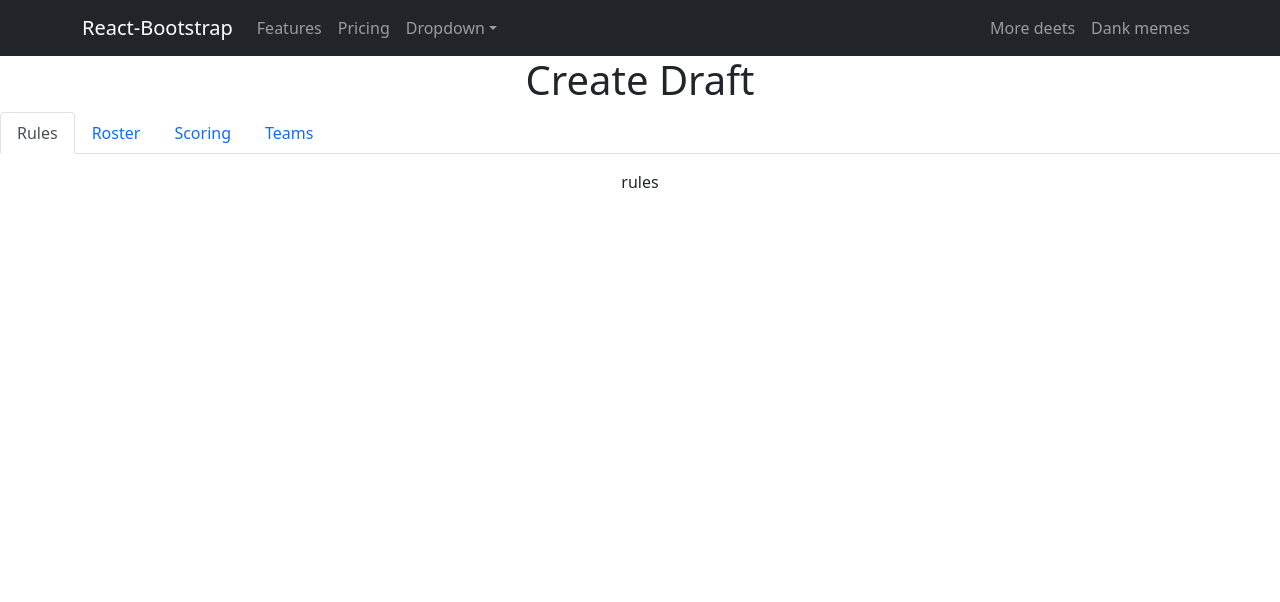
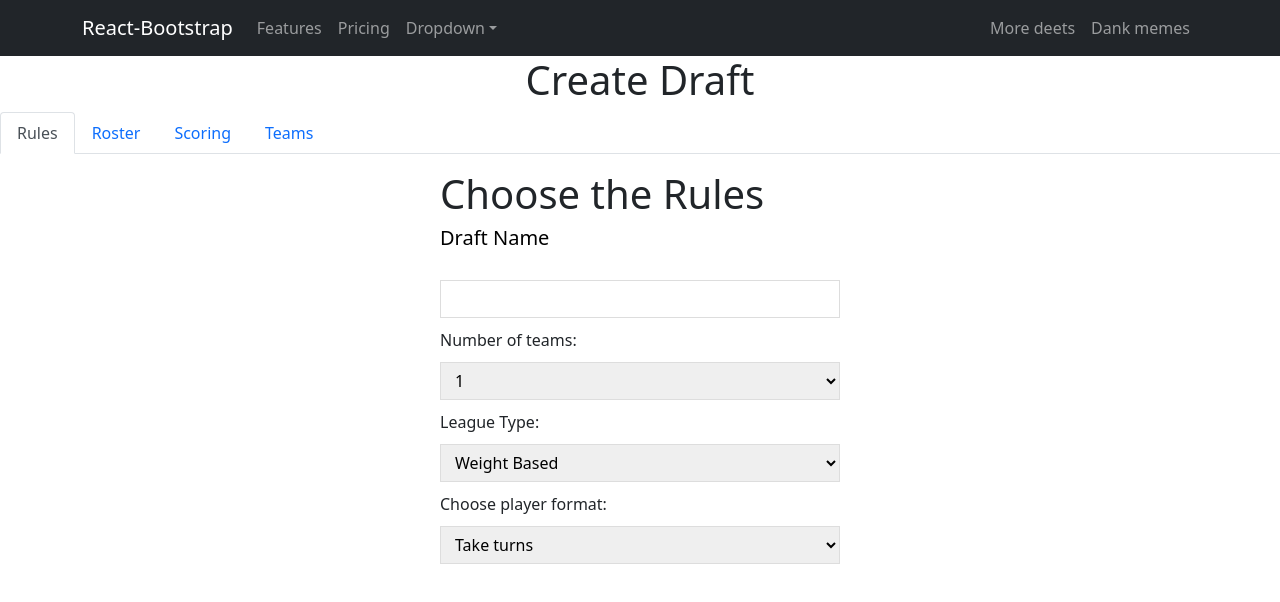
Before and after one commit to YowKuan/e6156-frontend, a React (Create React App) app in the folder front-end-6156/: page /create_draft in a window 1280 px wide. Both pictures are taken after a click on the tab "Rules". Shown: the top 602 px of the page. Built offline with nearby package versions, Linux system fonts and the light colour scheme.

Commit message:
rules & roster first format (to do: disable option)

```diff
--- /dev/null
+++ b/front-end-6156/src/helper/Checkbox.js
@@ -0,0 +1,8 @@
+import React from 'react';
+
+const Checkbox = ({ type = 'checkbox', name, number = 1, onChange }) => {
+    console.log("Checkbox: ", name, number);
+
+  return (<input name={name}  type="text" pattern="[0-9]*" value='1' /> )
+}
+export default Checkbox;
--- a/front-end-6156/src/pages/CreateDraft.js
+++ b/front-end-6156/src/pages/CreateDraft.js
@@ -2,16 +2,18 @@ import React from 'react';
 import 'bootstrap/dist/css/bootstrap.min.css';
 import {Tab, Tabs} from 'react-bootstrap';
 import NavBar from '../components/NavBar/NavBar';
+import Roster from './Roster';
+import Rules from './Rules';
 
 const CreateDraft = () => (
   <div>
     <h1>Create Draft</h1>
     <Tabs defaultActiveKey="profile" id="uncontrolled-tab-example" className="mb-3">
       <Tab eventKey="rules" title="Rules">
-        rules
+        <Rules/>
       </Tab>
       <Tab eventKey="roster" title="Roster">
-        roster
+        <Roster/>
       </Tab>
       <Tab eventKey="scoring" title="Scoring">
         scoring
--- /dev/null
+++ b/front-end-6156/src/pages/Roster.js
@@ -0,0 +1,169 @@
+import React ,{ useState, useEffect }from 'react'
+import Checkbox from '../helper/Checkbox';
+import roster from './roster.css'
+
+
+
+
+
+function Roster() {
+  const [oneB, setOneB] = useState(1)
+  const [twoB, setTwoB] = useState(1)
+  const [threeB, setThreeB] = useState(1)
+  const [ss, setSS] = useState(1)
+  const [c, setC] = useState(1)
+  const [of, setOF] = useState(1)
+  const [sp, setSP] = useState(1)
+  const [rp, setRP] = useState(1)
+  const [dh, setDH] = useState(1)
+
+
+
+    return (
+      <div className="roster">
+        <h2>Choose the roster</h2>
+        <form>
+          <label> 1B: </label>
+          <select value={oneB} onChange={(e)=> setOneB(e.target.value)}>
+            <option value="1" selected> 1 </option>
+            <option value="2"> 2 </option>
+            <option value="3"> 3 </option>
+          </select>
+          <label> 2B: </label>
+          <select value={twoB} onChange={(e)=> setTwoB(e.target.value)}>
+            <option value="1" selected> 1 </option>
+            <option value="2"> 2 </option>
+            <option value="3"> 3 </option>
+          </select>
+          <label> 3B: </label>
+          <select value={threeB} onChange={(e)=> setThreeB(e.target.value)}>
+            <option value="1" selected> 1 </option>
+            <option value="2"> 2 </option>
+            <option value="3"> 3 </option>
+          </select>
+          <label> SS: </label>
+          <select value={ss} onChange={(e)=> setSS(e.target.value)}>
+            <option value="1" selected> 1 </option>
+            <option value="2"> 2 </option>
+            <option value="3"> 3 </option>
+          </select>
+          <label> C: </label>
+          <select value={c} onChange={(e)=> setC(e.target.value)}>
+            <option value="1" selected> 1 </option>
+            <option value="2"> 2 </option>
+            <option value="3"> 3 </option>
+          </select>
+          <label> OF: </label>
+          <select value={of} onChange={(e)=> setOF(e.target.value)}>
+            <option value="1" selected> 1 </option>
+            <option value="2"> 2 </option>
+            <option value="3"> 3 </option>
+          </select>
+          <label> SP: </label>
+          <select value={sp} onChange={(e)=> setSP(e.target.value)}>
+            <option value="1" selected> 1 </option>
+            <option value="2"> 2 </option>
+            <option value="3"> 3 </option>
+          </select>
+          <label> RP: </label>
+          <select value={rp} onChange={(e)=> setRP(e.target.value)}>
+            <option value="1" selected> 1 </option>
+            <option value="2"> 2 </option>
+            <option value="3"> 3 </option>
+          </select>
+          <label> DH: </label>
+          <select value={dh} onChange={(e)=> setDH(e.target.value)}>
+            <option value="1" selected> 1 </option>
+            <option value="2"> 2 </option>
+            <option value="3"> 3 </option>
+          </select>
+          <button>Submit</button>
+        </form>
+
+
+      </div>
+
+
+
+    )
+    }
+    export default Roster
+    // const [checkedItems, setCheckedItems] = useState({}); //plain object as state
+
+    // const handleChange = (event) => {
+    //     // updating an object instead of a Map
+    //     setCheckedItems({...checkedItems, [event.target.name] : event.target.checked });
+    // }
+
+    // useEffect(() => {
+    //   console.log("checkedItems: ", checkedItems);
+    // }, [checkedItems]);
+
+    // const checkboxes = [
+    //     {
+    //         name: '1B',
+    //         key: 'checkBox1B',
+    //         label: 'Check Box 1B',
+    //     },
+    //     {
+    //         name: '2B',
+    //         key: 'checkBox2B',
+    //         label: 'Check Box 2B',
+    //     },
+    //     {
+    //         name: '3B',
+    //         key: 'checkBox3B',
+    //         label: 'Check Box 3B',
+    //     },
+    //     {
+    //         name: 'SS',
+    //         key: 'checkBoxSS',
+    //         label: 'Check Box SS',
+    //     },
+    //     {
+    //         name: 'C',
+    //         key: 'checkBoxC',
+    //         label: 'Check Box C',
+    //     },
+    //     {
+    //         name: 'OF',
+    //         key: 'checkBoxOF',
+    //         label: 'Check Box OF',
+    //     },
+    //     {
+    //         name: 'SP',
+    //         key: 'checkBoxSP',
+    //         label: 'Check Box SP',
+    //     },
+    //     {
+    //         name: 'RP',
+    //         key: 'checkBoxRP',
+    //         label: 'Check Box RP',
+    //     },
+    //     {
+    //         name: 'DH',
+    //         key: 'checkBoxDH',
+    //         label: 'Check Box DH',
+    //     }
+
+
+
+    // ];
+
+
+    // return (
+    //     <div>
+    //         <lable>Checked item name : {checkedItems["check-box-1"]} </lable> <br/>
+    //         {
+    //             checkboxes.map(item => (
+    //                 <ul>
+    //                 <label key={item.key}>
+    //                     {item.name}
+    //                     <Checkbox name={item.name} checked={checkedItems[item.name]} onChange={handleChange} />
+    //                 </label>
+    //                 </ul>
+    //             ))
+    //         }
+    //     </div>
+    // );
+    //     }
--- /dev/null
+++ b/front-end-6156/src/pages/Rules.js
@@ -0,0 +1,42 @@
+import React, {useState} from 'react'
+
+function Rules() {
+    const [teamnum, setTeamnum] = useState(1)
+    const [leaguetype, setLeaguetype] = useState("weight-based")
+    const [choose, setChoose] = useState("take-turns")
+    return (
+        <div className="roster">
+        <h1>Choose the Rules</h1>
+        <form>
+            <h2>Draft Name</h2>
+            <input name='Draft Name' type="text" ></input>
+          <label> Number of teams: </label>
+          <select value={teamnum} onChange={(e)=> setTeamnum(e.target.value)}>
+            <option value="1" selected> 1 </option>
+            <option value="2"> 2 </option>
+            <option value="3"> 3 </option>
+            <option value="4"> 4 </option>
+            <option value="5"> 5 </option>
+            <option value="6"> 6 </option>
+            <option value="7"> 7 </option>
+            <option value="8"> 8 </option>
+          </select>
+          <label> League Type: </label>
+          <select value={leaguetype} onChange={(e)=> setLeaguetype(e.target.value)}>
+            <option value="weight-based" selected> Weight Based </option>
+            <option value="attribute-based" > Attribute Based </option>
+
+          </select>
+
+          <label> Choose player format: </label>
+          <select value={choose} onChange={(e)=> setChoose(e.target.value)}>
+            <option value="take-turns" selected> Take turns </option>
+            <option value="bidding" > Bidding </option>
+
+          </select>
+        </form>
+        </div>
+    )
+}
+
+export default Rules
--- /dev/null
+++ b/front-end-6156/src/pages/roster.css
@@ -0,0 +1,36 @@
+
+
+.roster {
+    max-width: 400px;
+    margin: 0 auto;
+    text-align: left;
+}
+
+.roster label {
+    text-align:left;
+    display: block;
+}
+
+.roster  h2 {
+    font-size: 20px;
+    color: black;
+    margin-bottom: 30px;
+}
+
+.roster input, .roster textarea, .roster select {
+    width: 100%;
+    padding: 6px 10px;
+    margin: 10px 0;
+    border: 1px solid #ddd;
+    box-sizing: border-box;
+    display: block;
+}
+
+.roster button {
+    background: #f1356d;
+    color: #fff;
+    border: 0;
+    padding: 8px;
+    border-radius: 8px;
+    cursor: pointer;
+}
```
